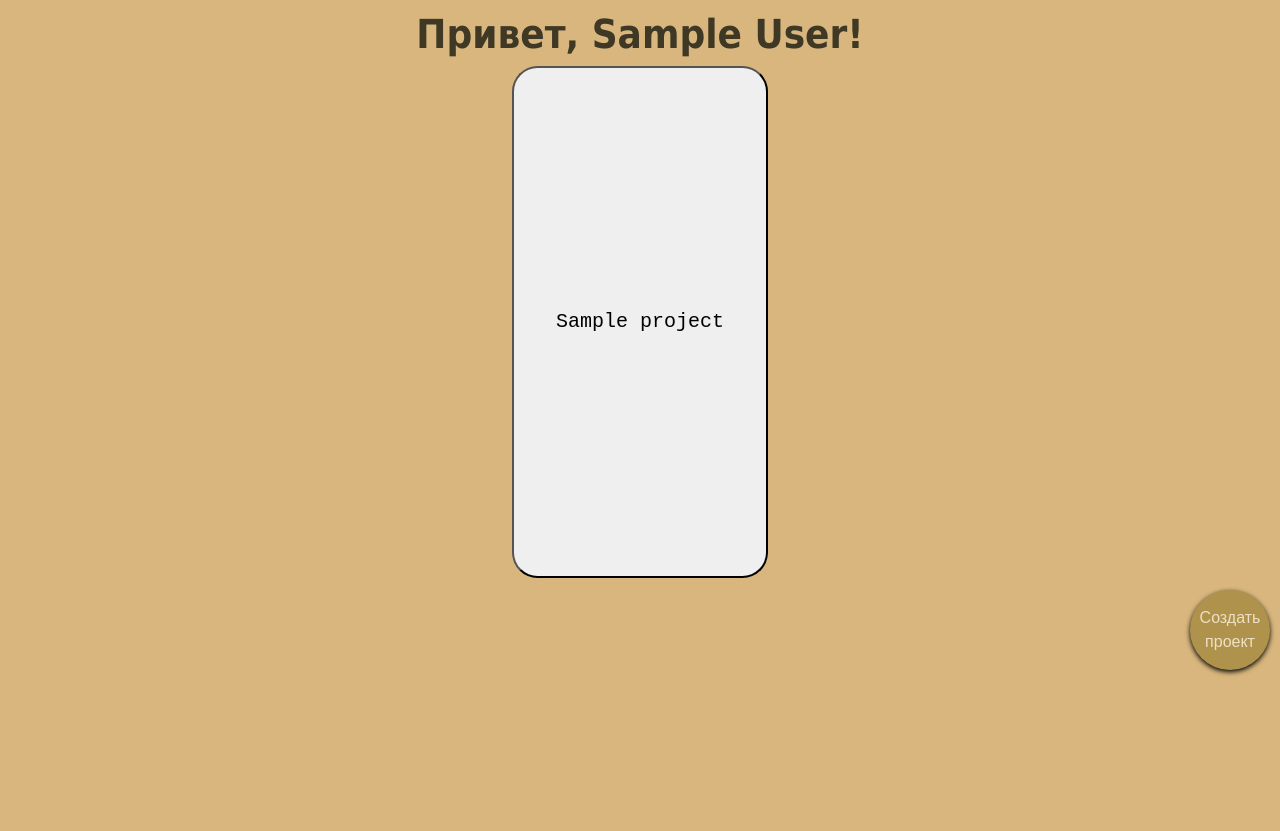
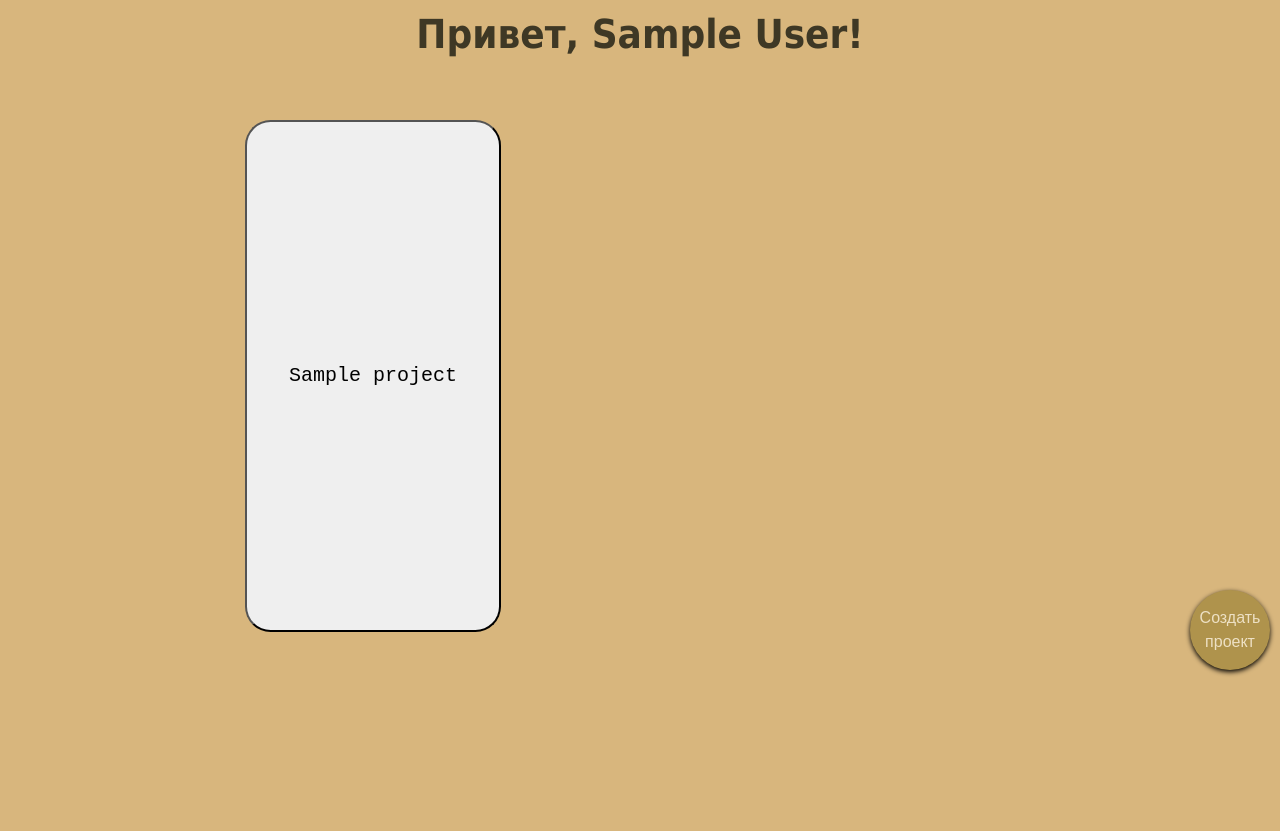
Before and after one commit to DaimonCity/Group_novel, a Flask app: page /personal/1 in a window 1280 px wide. Shown: the part 80-911 px from the top of the page. Before the commit the page ends 756 px from the top, so only its background shows below. Run offline with Flask 3, Linux system fonts and the light colour scheme; a user stored in the database is signed in; tables that the repository leaves empty hold one stand-in row (values such as "Sample post"); some libraries are stand-ins or nearby versions.

```diff
--- a/static/personal.css
+++ b/static/personal.css
@@ -58,7 +58,7 @@ h1 {
     font-weight: bold;
     text-align: center;
     font-size: 24px;
-    position: absolute;
+    position: fixed;
     top: 50%;
     left: 50%;
     transform: translate(-50%, -50%);
@@ -74,6 +74,11 @@ table {
     border: 1px #121212 solid;
 }
 
-main {
-    text-align: center;
+.projects {
+    width: 61.7vw;
+    height: 100vw;
+    position: absolute;
+    top: 200px;
+    text-align: left;
+    left: 19.15%;
 }
--- a/templates/personal.html
+++ b/templates/personal.html
@@ -35,13 +35,13 @@
         </div>
 
     {% endif %}
-<div>
+<div class="parent">
     {% if projects == 0 %}
         <div class="text-no-project">У вас пока нет проектов..</div>
     {% else %}
-        <div>
+        <div class="projects">
         {% for project_group in projects %}
-            <label>
+            <label class="projects-label">
             {% for project in project_group %}
                     <button onclick="window.location.href='/edit/{{ project.chapter_id }}'" style='border-radius: 2vw; height: 40vw; width: 20vw'>{{ project.title }}</button>
             {% endfor %}
```
